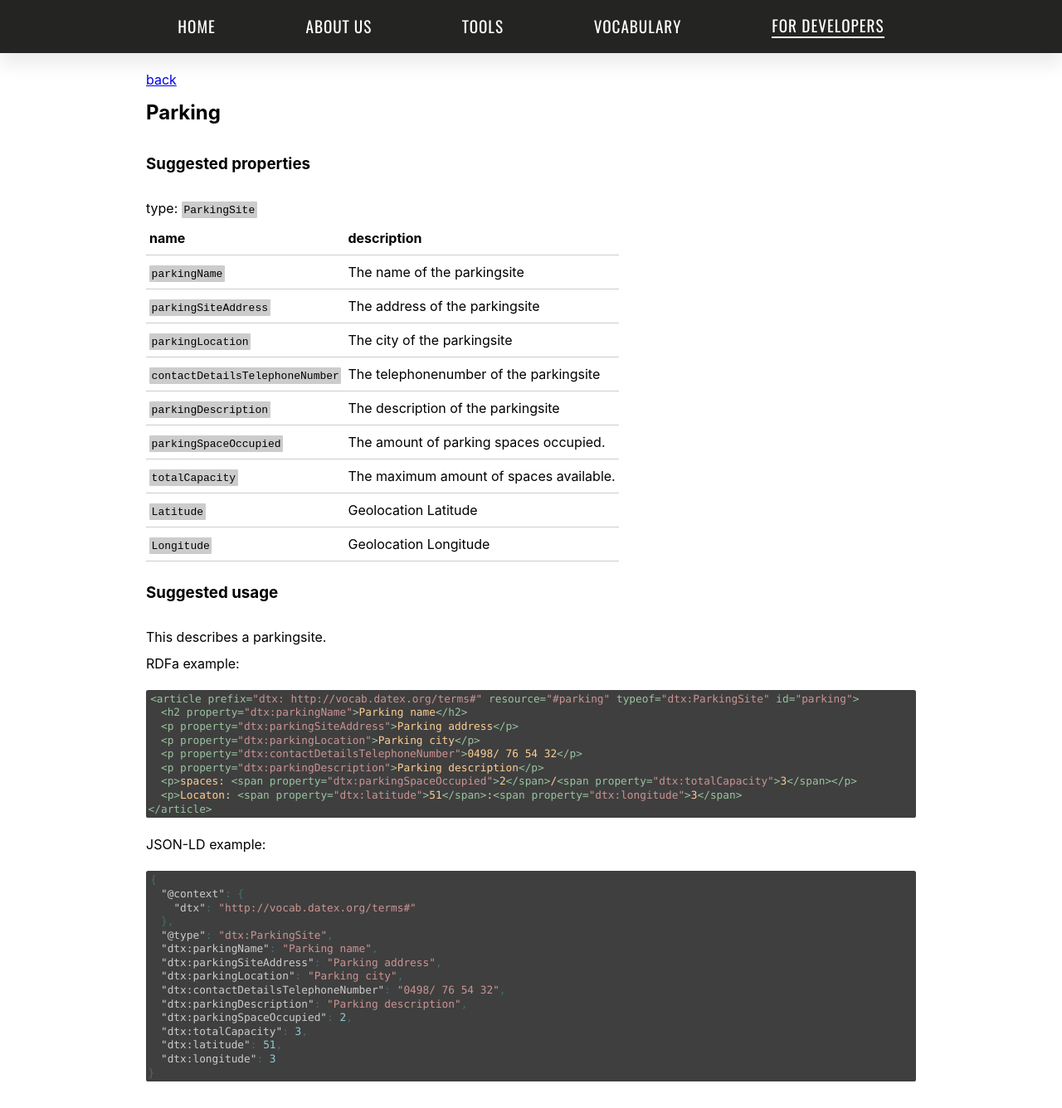
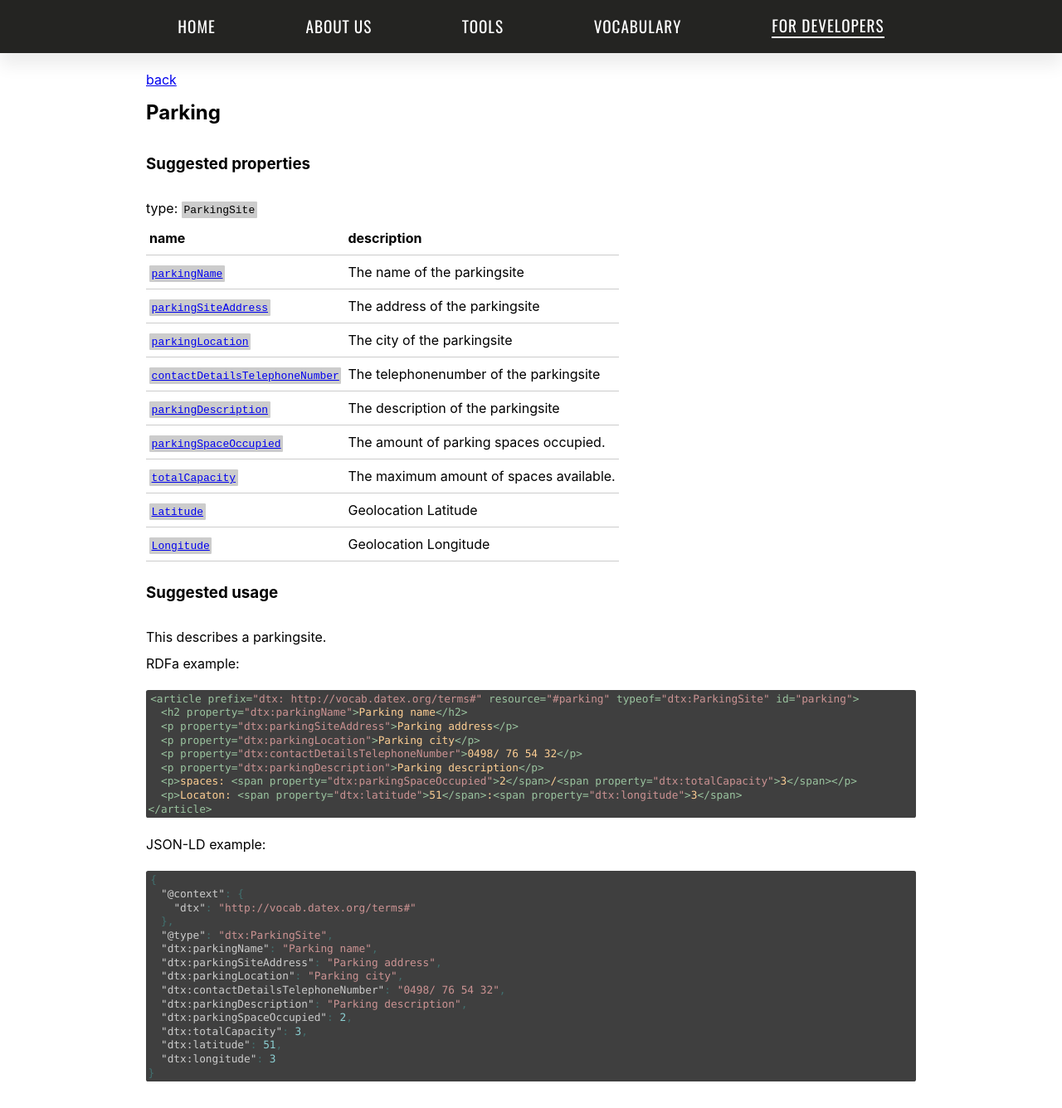
Before and after one commit to osoc16/mobylink, a Jekyll site: the page built from _examples/parking.md, in a window 1280 px wide. Shown: the whole page at 83% size. Built offline with Jekyll 4.4.1, drawn with Linux system fonts in a browser that asks for light colours.

Commit message:
add link

```diff
--- a/_layouts/example.html
+++ b/_layouts/example.html
@@ -24,7 +24,7 @@ style: src/css/example.css
   <tbody>
     {% for prop in page.properties %}
     <tr>
-      <td><code>{{prop.property}}</code></td>
+      <td><a href="http://vocab.datex.org/terms#{{prop.property}}"><code>{{prop.property}}</code></a></td>
       <td>{{prop.description}}</td>
     </tr>
     {% endfor %}
```
